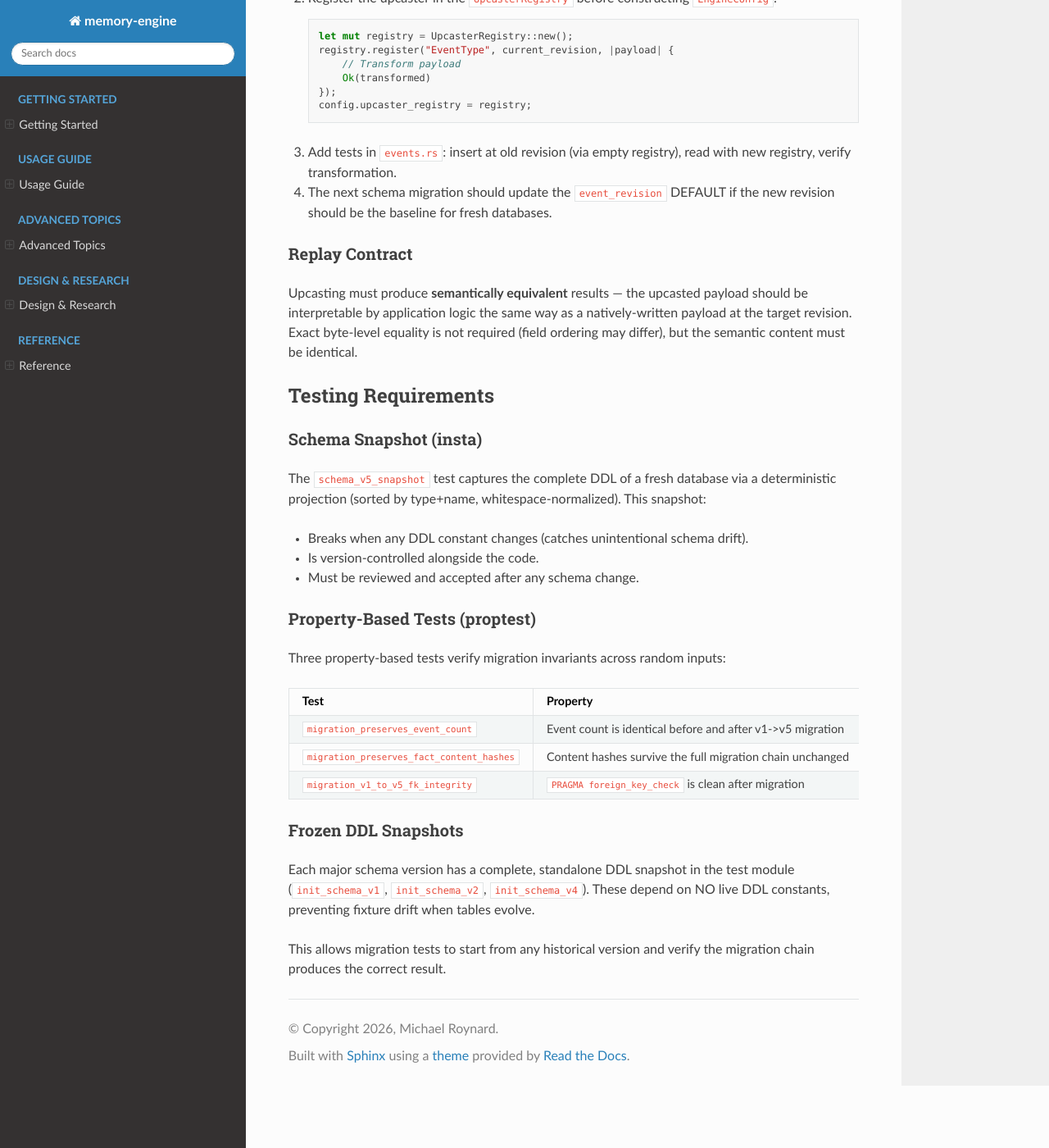
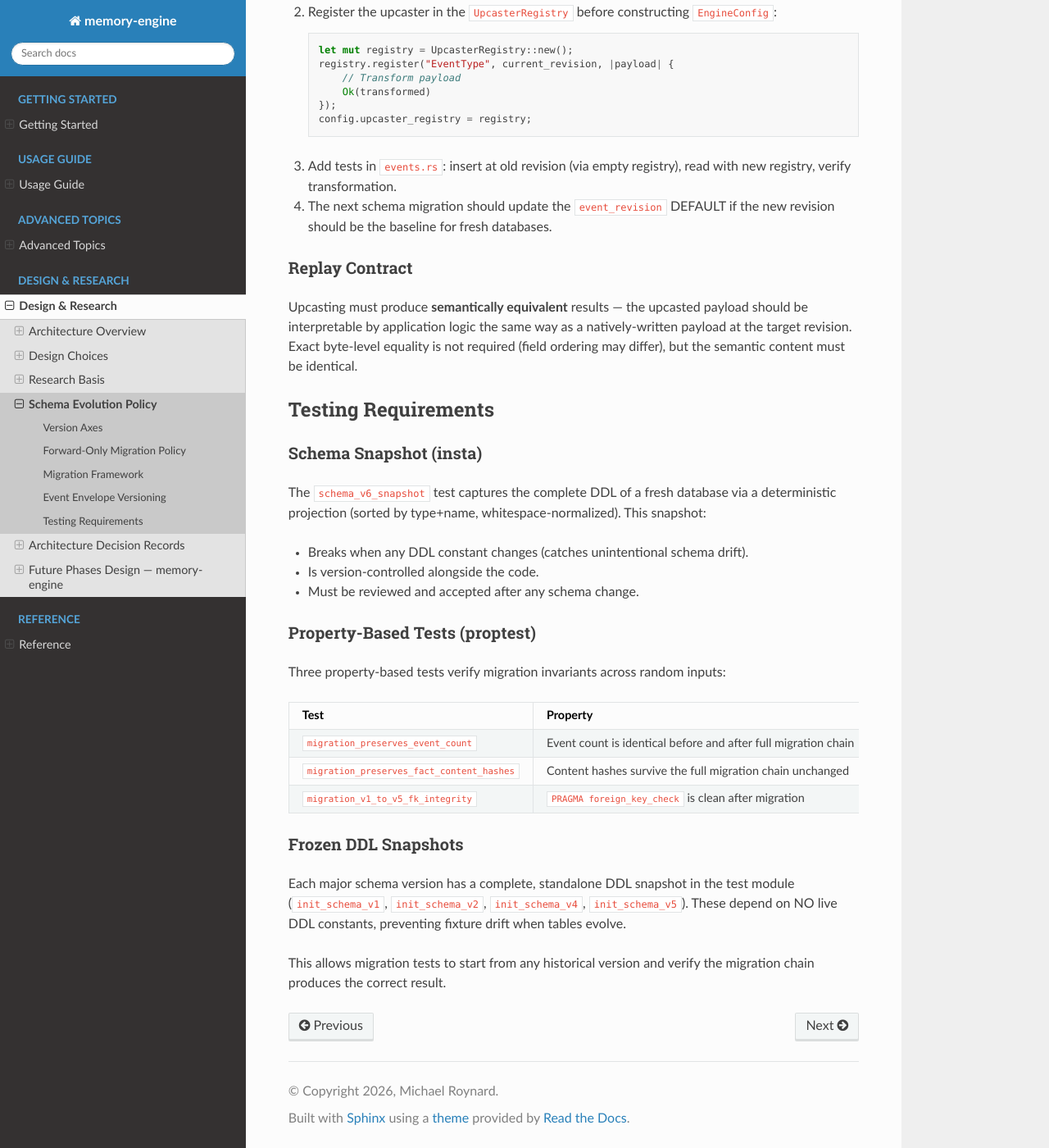
Before and after one commit to dutiona/memory-engine, a Sphinx documentation site: the page built from docs/design/schema-evolution-policy.md, in a window 1280 px wide and 1400 px high, scrolled down 3294 px. Shown: the whole window at 82% size. Built offline with Sphinx 7.4.7 and the Read the Docs theme 3.1.0, drawn with Linux system fonts in a browser that asks for light colours; pages that are not in the unit, such as notebooks, are missing from menus; some of the changed text lies outside the part shown.

Commit message:
docs: move schema-evolution-policy to design/, update for v6
The doc was a loose file at docs/ root — moved to docs/design/ alongside
architecture-overview, design-choices, and ADRs where it belongs.

Updated stale v5 references to match current codebase (CURRENT_SCHEMA_VERSION=6):
- MIGRATIONS array example now includes migrate_v5_to_v6
- Snapshot test name: schema_v5_snapshot → schema_v6_snapshot
- Frozen DDL list: added init_schema_v5
- Property test descriptions: generalized from "v1→v5" to "full chain"

Added to CLAUDE.md doc table and Sphinx toctree for discoverability.

````diff
--- a/docs/design/index.md
+++ b/docs/design/index.md
@@ -7,6 +7,7 @@ architecture-overview
 design-choices
 roadmap
 research-basis
+schema-evolution-policy
 adr/index
 plans/2026-03-09-future-phases-design
 ```
--- a/docs/schema-evolution-policy.md
+++ b/docs/design/schema-evolution-policy.md
@@ -52,6 +52,7 @@ const MIGRATIONS: &[(MigrationFn, bool)] = &[
     (migrate_v2_to_v3, true),    // Table rebuild for FK constraints
     (migrate_v3_to_v4, false),   // Add is_pinned, importance_score, envelope
     (migrate_v4_to_v5, false),   // Add event_revision
+    (migrate_v5_to_v6, false),   // Add depth_shaping / query diagnostics
 ];
 ```
 
@@ -131,7 +132,7 @@ Upcasting must produce **semantically equivalent** results — the upcasted payl
 
 ### Schema Snapshot (insta)
 
-The `schema_v5_snapshot` test captures the complete DDL of a fresh database via a deterministic projection (sorted by type+name, whitespace-normalized). This snapshot:
+The `schema_v6_snapshot` test captures the complete DDL of a fresh database via a deterministic projection (sorted by type+name, whitespace-normalized). This snapshot:
 
 - Breaks when any DDL constant changes (catches unintentional schema drift).
 - Is version-controlled alongside the code.
@@ -141,14 +142,14 @@ The `schema_v5_snapshot` test captures the complete DDL of a fresh database via
 
 Three property-based tests verify migration invariants across random inputs:
 
-| Test                                      | Property                                                   |
-| ----------------------------------------- | ---------------------------------------------------------- |
-| `migration_preserves_event_count`         | Event count is identical before and after v1->v5 migration |
-| `migration_preserves_fact_content_hashes` | Content hashes survive the full migration chain unchanged  |
-| `migration_v1_to_v5_fk_integrity`         | `PRAGMA foreign_key_check` is clean after migration        |
+| Test                                      | Property                                                       |
+| ----------------------------------------- | -------------------------------------------------------------- |
+| `migration_preserves_event_count`         | Event count is identical before and after full migration chain |
+| `migration_preserves_fact_content_hashes` | Content hashes survive the full migration chain unchanged      |
+| `migration_v1_to_v5_fk_integrity`         | `PRAGMA foreign_key_check` is clean after migration            |
 
 ### Frozen DDL Snapshots
 
-Each major schema version has a complete, standalone DDL snapshot in the test module (`init_schema_v1`, `init_schema_v2`, `init_schema_v4`). These depend on NO live DDL constants, preventing fixture drift when tables evolve.
+Each major schema version has a complete, standalone DDL snapshot in the test module (`init_schema_v1`, `init_schema_v2`, `init_schema_v4`, `init_schema_v5`). These depend on NO live DDL constants, preventing fixture drift when tables evolve.
 
 This allows migration tests to start from any historical version and verify the migration chain produces the correct result.
````
Also changed, not shown: other parts of docs/design/schema-evolution-policy.md (+1 -1 lines), CLAUDE.md (+1 -0 lines).
